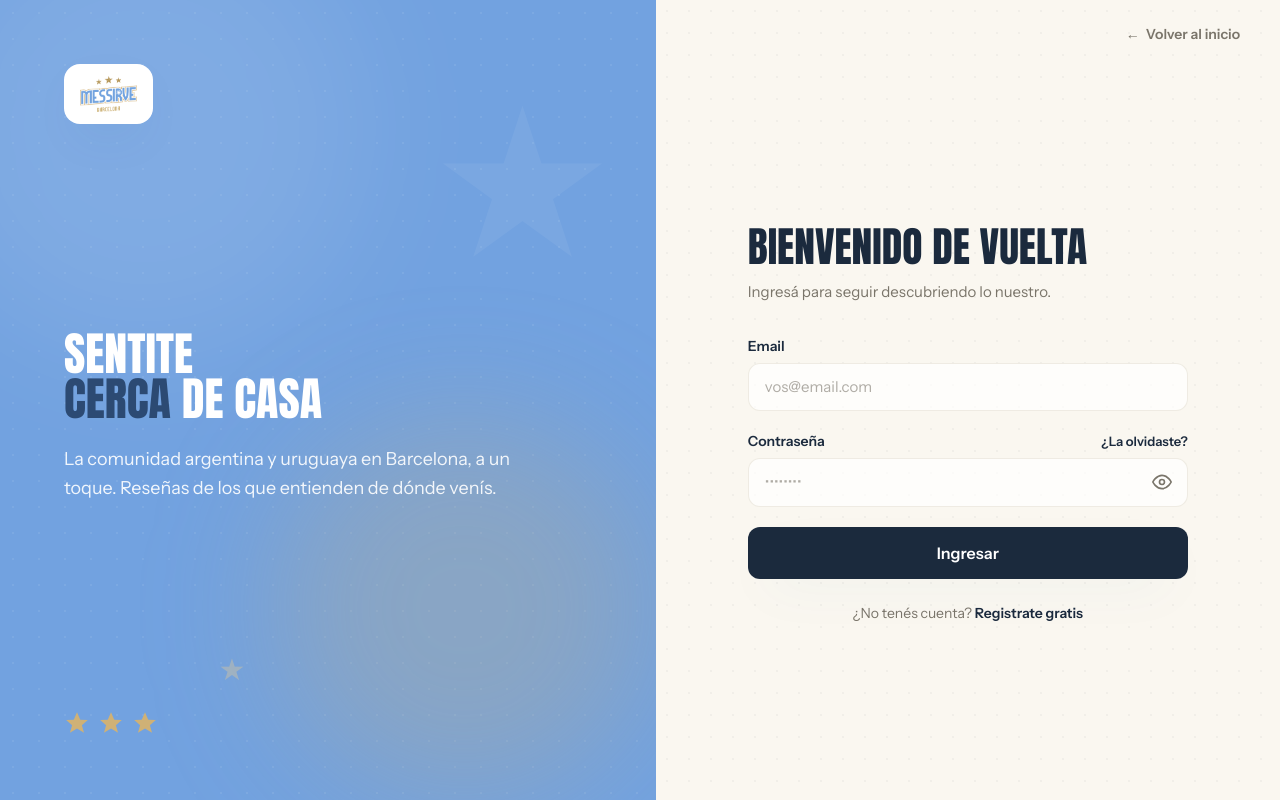
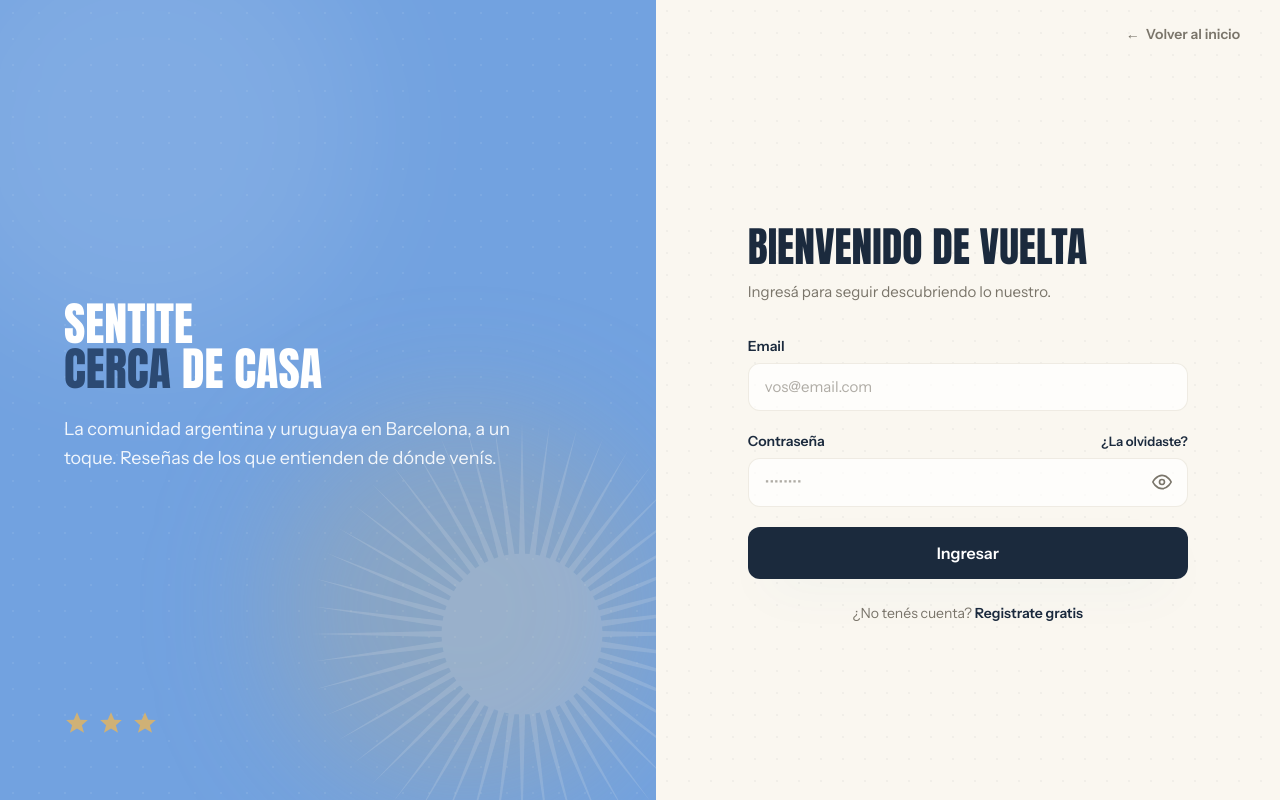
Before and after one commit to vickyrabini/messirve-frontend, a Next.js app: page /login in a window 1280 px wide. Built offline with nearby package versions, Linux system fonts and the light colour scheme.

Commit message:
feat: agregar sol decorativo en paneles de auth

```diff
--- a/app/(auth)/login/page.tsx
+++ b/app/(auth)/login/page.tsx
@@ -1,123 +1,173 @@
-'use client'
+"use client";
 
-import { useActionState, useEffect, useRef, useState } from 'react'
-import Image from 'next/image'
-import Link from 'next/link'
-import { login } from '@/app/actions/auth'
+import { useActionState, useEffect, useRef, useState } from "react";
+import Image from "next/image";
+import Link from "next/link";
+import { login } from "@/app/actions/auth";
+import { AuthSunDecor } from "@/components/auth-sun-decor";
 
-const initialState = { error: null }
+const initialState = { error: null };
 
 export default function LoginPage() {
-  const [state, formAction, isPending] = useActionState(login, initialState)
-  const [showPassword, setShowPassword] = useState(false)
+  const [state, formAction, isPending] = useActionState(login, initialState);
+  const [showPassword, setShowPassword] = useState(false);
 
-  const submitBtnRef = useRef<HTMLButtonElement>(null)
-  const glow1Ref = useRef<HTMLDivElement>(null)
-  const glow2Ref = useRef<HTMLDivElement>(null)
-  const prevErrorRef = useRef<string | null>(null)
+  const submitBtnRef = useRef<HTMLButtonElement>(null);
+  const glow1Ref = useRef<HTMLDivElement>(null);
+  const glow2Ref = useRef<HTMLDivElement>(null);
+  const prevErrorRef = useRef<string | null>(null);
 
   // Reveal stagger — IntersectionObserver + CSS, not RAF-dependent
   useEffect(() => {
-    const reduce = window.matchMedia('(prefers-reduced-motion: reduce)').matches
-    const els = document.querySelectorAll('.reveal')
+    const reduce = window.matchMedia(
+      "(prefers-reduced-motion: reduce)",
+    ).matches;
+    const els = document.querySelectorAll(".reveal");
     if (reduce) {
-      els.forEach((el) => el.classList.add('in'))
-      return
+      els.forEach((el) => el.classList.add("in"));
+      return;
     }
     const io = new IntersectionObserver(
       (entries) =>
         entries.forEach((e) => {
           if (e.isIntersecting) {
-            e.target.classList.add('in')
-            io.unobserve(e.target)
+            e.target.classList.add("in");
+            io.unobserve(e.target);
           }
         }),
-      { threshold: 0.1 }
-    )
-    els.forEach((el) => io.observe(el))
-    const fallback = setTimeout(() => els.forEach((el) => el.classList.add('in')), 2500)
+      { threshold: 0.1 },
+    );
+    els.forEach((el) => io.observe(el));
+    const fallback = setTimeout(
+      () => els.forEach((el) => el.classList.add("in")),
+      2500,
+    );
     return () => {
-      io.disconnect()
-      clearTimeout(fallback)
-    }
-  }, [])
+      io.disconnect();
+      clearTimeout(fallback);
+    };
+  }, []);
 
   // GSAP mouse parallax on brand panel glows
   useEffect(() => {
-    const reduce = window.matchMedia('(prefers-reduced-motion: reduce)').matches
-    if (reduce || !window.matchMedia('(pointer:fine)').matches) return
-    let cleanup: (() => void) | undefined
-    import('gsap').then(({ gsap }) => {
-      const xTo1 = gsap.quickTo(glow1Ref.current, 'x', { duration: 0.8, ease: 'power1.out' })
-      const yTo1 = gsap.quickTo(glow1Ref.current, 'y', { duration: 0.8, ease: 'power1.out' })
-      const xTo2 = gsap.quickTo(glow2Ref.current, 'x', { duration: 1.2, ease: 'power1.out' })
-      const yTo2 = gsap.quickTo(glow2Ref.current, 'y', { duration: 1.2, ease: 'power1.out' })
+    const reduce = window.matchMedia(
+      "(prefers-reduced-motion: reduce)",
+    ).matches;
+    if (reduce || !window.matchMedia("(pointer:fine)").matches) return;
+    let cleanup: (() => void) | undefined;
+    import("gsap").then(({ gsap }) => {
+      const xTo1 = gsap.quickTo(glow1Ref.current, "x", {
+        duration: 0.8,
+        ease: "power1.out",
+      });
+      const yTo1 = gsap.quickTo(glow1Ref.current, "y", {
+        duration: 0.8,
+        ease: "power1.out",
+      });
+      const xTo2 = gsap.quickTo(glow2Ref.current, "x", {
+        duration: 1.2,
+        ease: "power1.out",
+      });
+      const yTo2 = gsap.quickTo(glow2Ref.current, "y", {
+        duration: 1.2,
+        ease: "power1.out",
+      });
       const onMouse = (e: MouseEvent) => {
-        const dx = (e.clientX / window.innerWidth - 0.5) * 40
-        const dy = (e.clientY / window.innerHeight - 0.5) * 40
-        xTo1(dx)
-        yTo1(dy)
-        xTo2(-dx * 0.6)
-        yTo2(-dy * 0.6)
-      }
-      window.addEventListener('mousemove', onMouse, { passive: true })
-      cleanup = () => window.removeEventListener('mousemove', onMouse)
-    })
-    return () => cleanup?.()
-  }, [])
+        const dx = (e.clientX / window.innerWidth - 0.5) * 40;
+        const dy = (e.clientY / window.innerHeight - 0.5) * 40;
+        xTo1(dx);
+        yTo1(dy);
+        xTo2(-dx * 0.6);
+        yTo2(-dy * 0.6);
+      };
+      window.addEventListener("mousemove", onMouse, { passive: true });
+      cleanup = () => window.removeEventListener("mousemove", onMouse);
+    });
+    return () => cleanup?.();
+  }, []);
 
   // Shake submit button on new error
   useEffect(() => {
-    if (!state?.error || state.error === prevErrorRef.current) return
-    prevErrorRef.current = state.error
-    import('gsap').then(({ gsap }) => {
-      if (!submitBtnRef.current) return
-      gsap.fromTo(submitBtnRef.current, { x: 0 }, { x: 8, duration: 0.5, ease: 'elastic.out(1,0.3)', yoyo: true, repeat: 5 })
-    })
-  }, [state?.error])
+    if (!state?.error || state.error === prevErrorRef.current) return;
+    prevErrorRef.current = state.error;
+    import("gsap").then(({ gsap }) => {
+      if (!submitBtnRef.current) return;
+      gsap.fromTo(
+        submitBtnRef.current,
+        { x: 0 },
+        {
+          x: 8,
+          duration: 0.5,
+          ease: "elastic.out(1,0.3)",
+          yoyo: true,
+          repeat: 5,
+        },
+      );
+    });
+  }, [state?.error]);
 
   return (
     <div className="fixed inset-0 z-50 overflow-y-auto bg-cream">
       <div className="min-h-full lg:grid lg:grid-cols-[1.05fr_1fr]">
         {/* ── PANEL DE MARCA (izq, solo desktop) ── */}
-        <aside className="relative hidden lg:flex flex-col justify-between overflow-hidden bg-celeste p-12 xl:p-16 text-white">
+        <aside className="relative hidden lg:flex flex-col overflow-hidden bg-celeste p-12 xl:p-16 text-white">
           {/* Dot texture */}
           <div
             className="pointer-events-none absolute inset-0 opacity-[0.07]"
-            style={{ backgroundImage: 'radial-gradient(white 1px, transparent 1px)', backgroundSize: '26px 26px' }}
+            style={{
+              backgroundImage: "radial-gradient(white 1px, transparent 1px)",
+              backgroundSize: "26px 26px",
+            }}
           />
           {/* Glow blobs — GSAP parallax targets */}
-          <div ref={glow1Ref} className="float-slow pointer-events-none absolute -top-24 -left-20 h-[28rem] w-[28rem] rounded-full bg-white/10 blur-3xl" />
-          <div ref={glow2Ref} className="float-slow pointer-events-none absolute bottom-0 right-0 h-96 w-96 rounded-full bg-dorado/25 blur-3xl" />
-          {/* Giant star */}
-          <div className="pointer-events-none absolute right-10 top-16 select-none font-brand text-[13rem] leading-none text-white/[0.06]">
-            ★
-          </div>
-          <div className="pointer-events-none absolute bottom-28 left-1/3 select-none text-3xl text-dorado-light/40">★</div>
+          <div
+            ref={glow1Ref}
+            className="float-slow pointer-events-none absolute -top-24 -left-20 h-[28rem] w-[28rem] rounded-full bg-white/10 blur-3xl"
+          />
+          <div
+            ref={glow2Ref}
+            className="float-slow pointer-events-none absolute bottom-0 right-0 h-96 w-96 rounded-full bg-dorado/25 blur-3xl"
+          />
+          <AuthSunDecor />
 
-          {/* Logo badge */}
+          {/* Logo badge
           <div className="reveal relative z-10">
-            <Link href="/" className="inline-flex items-center rounded-2xl bg-white px-4 py-3 shadow-soft">
-              <Image src="/messirve-logo.png" alt="Messirve Barcelona" width={120} height={44} className="h-9 w-auto" />
+            <Link
+              href="/"
+              className="inline-flex items-center rounded-2xl bg-white px-4 py-3 shadow-soft"
+            >
+              <Image
+                src="/messirve-logo.png"
+                alt="Messirve Barcelona"
+                width={120}
+                height={44}
+                className="h-9 w-auto"
+              />
             </Link>
-          </div>
+          </div> */}
 
           {/* Centro: copy */}
-          <div className="relative z-10 max-w-md">
+          <div className="relative z-10 flex flex-1 flex-col justify-center max-w-md">
             <h2
               className="reveal font-brand uppercase leading-[0.98]"
-              style={{ fontSize: 'clamp(2.4rem,3.6vw,3.6rem)' }}
+              style={{ fontSize: "clamp(2.4rem,3.6vw,3.6rem)" }}
             >
               Sentite <br />
-              <span style={{ color: '#2C4A73' }}>cerca</span>&nbsp;de casa
+              <span style={{ color: "#2C4A73" }}>cerca</span>&nbsp;de casa
             </h2>
-            <p className="reveal mt-6 text-lg leading-relaxed text-white/90" style={{ transitionDelay: '60ms' }}>
-              La comunidad argentina y uruguaya en Barcelona, a un toque. Reseñas de los que entienden de dónde venís.
+            <p
+              className="reveal mt-6 text-lg leading-relaxed text-white/90"
+              style={{ transitionDelay: "60ms" }}
+            >
+              La comunidad argentina y uruguaya en Barcelona, a un toque.
+              Reseñas de los que entienden de dónde venís.
             </p>
           </div>
-
           {/* Estrellas */}
-          <div className="reveal relative z-10 flex items-center gap-2" style={{ transitionDelay: '120ms' }}>
+          <div
+            className="reveal relative z-10 flex items-center gap-2"
+            style={{ transitionDelay: "120ms" }}
+          >
             <svg width={26} height={26} viewBox="0 0 24 24" fill="#CFB176">
               <polygon points="12,2 15,9 22,9.3 16.5,14 18.5,21 12,17 5.5,21 7.5,14 2,9.3 9,9" />
             </svg>
@@ -135,7 +185,13 @@ export default function LoginPage() {
           {/* Top bar */}
           <div className="flex items-center justify-between px-6 pt-6 sm:px-10">
             <Link href="/" className="lg:hidden">
-              <Image src="/messirve-logo.png" alt="Messirve Barcelona" width={120} height={44} className="h-10 w-auto" />
+              <Image
+                src="/messirve-logo.png"
+                alt="Messirve Barcelona"
+                width={120}
+                height={44}
+                className="h-10 w-auto"
+              />
             </Link>
             <Link
               href="/"
@@ -148,18 +204,27 @@ export default function LoginPage() {
           <div className="flex flex-1 items-center justify-center px-6 py-10 sm:px-10">
             <div className="w-full max-w-[440px]">
               <header className="mb-8">
-                <h1 className="reveal font-brand uppercase leading-tight text-ink" style={{ fontSize: 'clamp(1.9rem,4vw,2.6rem)' }}>
+                <h1
+                  className="reveal font-brand uppercase leading-tight text-ink"
+                  style={{ fontSize: "clamp(1.9rem,4vw,2.6rem)" }}
+                >
                   Bienvenido de vuelta
                 </h1>
-                <p className="reveal mt-2 text-[15px] text-muted" style={{ transitionDelay: '60ms' }}>
+                <p
+                  className="reveal mt-2 text-[15px] text-muted"
+                  style={{ transitionDelay: "60ms" }}
+                >
                   Ingresá para seguir descubriendo lo nuestro.
                 </p>
               </header>
 
               <form action={formAction} noValidate className="space-y-5">
                 {/* Email */}
-                <div className="reveal" style={{ transitionDelay: '120ms' }}>
-                  <label htmlFor="email" className="mb-1.5 block text-[14px] font-semibold text-ink">
+                <div className="reveal" style={{ transitionDelay: "120ms" }}>
+                  <label
+                    htmlFor="email"
+                    className="mb-1.5 block text-[14px] font-semibold text-ink"
+                  >
                     Email
                   </label>
                   <input
@@ -174,12 +239,18 @@ export default function LoginPage() {
                 </div>
 
                 {/* Contraseña */}
-                <div className="reveal" style={{ transitionDelay: '180ms' }}>
+                <div className="reveal" style={{ transitionDelay: "180ms" }}>
                   <div className="mb-1.5 flex items-center justify-between">
-                    <label htmlFor="password" className="block text-[14px] font-semibold text-ink">
+                    <label
+                      htmlFor="password"
+                      className="block text-[14px] font-semibold text-ink"
+                    >
                       Contraseña
                     </label>
-                    <Link href="/forgot-password" className="text-[13px] font-semibold text-celeste-deep hover:underline">
+                    <Link
+                      href="/forgot-password"
+                      className="text-[13px] font-semibold text-celeste-deep hover:underline"
+                    >
                       ¿La olvidaste?
                     </Link>
                   </div>
@@ -187,7 +258,7 @@ export default function LoginPage() {
                     <input
                       id="password"
                       name="password"
-                      type={showPassword ? 'text' : 'password'}
+                      type={showPassword ? "text" : "password"}
                       autoComplete="current-password"
                       required
                       placeholder="••••••••"
@@ -196,16 +267,32 @@ export default function LoginPage() {
                     <button
                       type="button"
                       onClick={() => setShowPassword((v) => !v)}
-                      aria-label={showPassword ? 'Ocultar contraseña' : 'Mostrar contraseña'}
+                      aria-label={
+                        showPassword
+                          ? "Ocultar contraseña"
+                          : "Mostrar contraseña"
+                      }
                       className="absolute right-2 top-1/2 -translate-y-1/2 grid h-9 w-9 place-items-center rounded-lg text-muted transition-colors hover:bg-celeste/10 hover:text-celeste-deep"
                     >
                       {showPassword ? (
-                        <svg viewBox="0 0 24 24" fill="none" stroke="currentColor" strokeWidth={2} className="h-5 w-5">
+                        <svg
+                          viewBox="0 0 24 24"
+                          fill="none"
+                          stroke="currentColor"
+                          strokeWidth={2}
+                          className="h-5 w-5"
+                        >
                           <path d="M17.94 17.94A10.07 10.07 0 0 1 12 20c-7 0-11-8-11-8a18.45 18.45 0 0 1 5.06-5.94M9.9 4.24A9.12 9.12 0 0 1 12 4c7 0 11 8 11 8a18.5 18.5 0 0 1-2.16 3.19m-6.72-1.07a3 3 0 1 1-4.24-4.24" />
                           <line x1={1} y1={1} x2={23} y2={23} />
                         </svg>
                       ) : (
-                        <svg viewBox="0 0 24 24" fill="none" stroke="currentColor" strokeWidth={2} className="h-5 w-5">
+                        <svg
+                          viewBox="0 0 24 24"
+                          fill="none"
+                          stroke="currentColor"
+                          strokeWidth={2}
+                          className="h-5 w-5"
+                        >
                           <path d="M1 12s4-8 11-8 11 8 11 8-4 8-11 8-11-8-11-8z" />
                           <circle cx={12} cy={12} r={3} />
                         </svg>
@@ -228,11 +315,21 @@ export default function LoginPage() {
                     >
                       <circle cx={12} cy={12} r={9} />
                       <path d="M12 8v4" />
-                      <circle cx={12} cy={16} r={0.6} fill="#C0492F" stroke="none" />
+                      <circle
+                        cx={12}
+                        cy={16}
+                        r={0.6}
+                        fill="#C0492F"
+                        stroke="none"
+                      />
                     </svg>
                     <div>
-                      <p className="text-[16px] font-semibold text-[#A63B24]">No pudimos iniciar sesión</p>
-                      <p className="mt-0.5 text-[15px] text-[#B4665A]">{state.error}</p>
+                      <p className="text-[16px] font-semibold text-[#A63B24]">
+                        No pudimos iniciar sesión
+                      </p>
+                      <p className="mt-0.5 text-[15px] text-[#B4665A]">
+                        {state.error}
+                      </p>
                     </div>
                   </div>
                 )}
@@ -243,25 +340,46 @@ export default function LoginPage() {
                   type="submit"
                   disabled={isPending}
                   className="reveal group relative w-full overflow-hidden rounded-xl bg-celeste-deep px-6 py-3.5 text-[16px] font-semibold text-white shadow-soft transition-all hover:bg-[#15212F] hover:-translate-y-0.5 active:translate-y-0 disabled:cursor-not-allowed disabled:translate-y-0 disabled:opacity-60"
-                  style={{ transitionDelay: '300ms' }}
+                  style={{ transitionDelay: "300ms" }}
                 >
                   {isPending ? (
                     <span className="inline-flex items-center justify-center gap-2">
-                      <svg className="h-5 w-5 animate-spin" viewBox="0 0 24 24" fill="none">
-                        <circle className="opacity-25" cx={12} cy={12} r={10} stroke="currentColor" strokeWidth={4} />
-                        <path className="opacity-75" fill="currentColor" d="M4 12a8 8 0 018-8V0C5.373 0 0 5.373 0 12h4z" />
+                      <svg
+                        className="h-5 w-5 animate-spin"
+                        viewBox="0 0 24 24"
+                        fill="none"
+                      >
+                        <circle
+                          className="opacity-25"
+                          cx={12}
+                          cy={12}
+                          r={10}
+                          stroke="currentColor"
+                          strokeWidth={4}
+                        />
+                        <path
+                          className="opacity-75"
+                          fill="currentColor"
+                          d="M4 12a8 8 0 018-8V0C5.373 0 0 5.373 0 12h4z"
+                        />
                       </svg>
                       Entrando...
                     </span>
                   ) : (
-                    'Ingresar'
+                    "Ingresar"
                   )}
                 </button>
               </form>
 
-              <p className="reveal mt-6 text-center text-[14px] text-muted" style={{ transitionDelay: '360ms' }}>
-                ¿No tenés cuenta?{' '}
-                <Link href="/register" className="font-semibold text-celeste-deep hover:underline">
+              <p
+                className="reveal mt-6 text-center text-[14px] text-muted"
+                style={{ transitionDelay: "360ms" }}
+              >
+                ¿No tenés cuenta?{" "}
+                <Link
+                  href="/register"
+                  className="font-semibold text-celeste-deep hover:underline"
+                >
                   Registrate gratis
                 </Link>
               </p>
@@ -270,5 +388,5 @@ export default function LoginPage() {
         </section>
       </div>
     </div>
-  )
+  );
 }
--- a/app/auth/reset-password/page.tsx
+++ b/app/auth/reset-password/page.tsx
@@ -3,6 +3,7 @@ import Image from 'next/image'
 import Link from 'next/link'
 import { createClient } from '@/lib/supabase/server'
 import ResetPasswordForm from './reset-password-form'
+import { AuthSunDecor } from '@/components/auth-sun-decor'
 
 export default async function ResetPasswordPage() {
   const supabase = await createClient()
@@ -18,22 +19,23 @@ export default async function ResetPasswordPage() {
     <div className="fixed inset-0 z-50 overflow-y-auto bg-cream">
       <div className="min-h-full lg:grid lg:grid-cols-[1.05fr_1fr]">
         {/* ── PANEL DE MARCA (izq, solo desktop) ── */}
-        <aside className="relative hidden lg:flex flex-col justify-between overflow-hidden bg-celeste p-12 xl:p-16 text-white">
+        <aside className="relative hidden lg:flex flex-col overflow-hidden bg-celeste p-12 xl:p-16 text-white">
           <div
             className="pointer-events-none absolute inset-0 opacity-[0.07]"
             style={{ backgroundImage: 'radial-gradient(white 1px, transparent 1px)', backgroundSize: '26px 26px' }}
           />
           <div className="float-slow pointer-events-none absolute -top-24 -left-20 h-[28rem] w-[28rem] rounded-full bg-white/10 blur-3xl" />
           <div className="float-slow pointer-events-none absolute bottom-0 right-0 h-96 w-96 rounded-full bg-dorado/25 blur-3xl" />
-          <div className="pointer-events-none absolute right-10 top-16 select-none font-brand text-[13rem] leading-none text-white/[0.06]">★</div>
+          <AuthSunDecor />
 
+          {/* Logo badge
           <div className="relative z-10">
             <Link href="/" className="inline-flex items-center rounded-2xl bg-white px-4 py-3 shadow-soft">
               <Image src="/messirve-logo.png" alt="Messirve Barcelona" width={120} height={44} className="h-9 w-auto" />
             </Link>
-          </div>
+          </div> */}
 
-          <div className="relative z-10 max-w-md">
+          <div className="relative z-10 flex flex-1 flex-col justify-center max-w-md">
             <h2 className="font-brand uppercase leading-[0.98]" style={{ fontSize: 'clamp(2.4rem,3.6vw,3.6rem)' }}>
               Sentite <br />
               <span style={{ color: '#2C4A73' }}>cerca</span>&nbsp;de casa
@@ -43,7 +45,6 @@ export default async function ResetPasswordPage() {
               venís.
             </p>
           </div>
-
           <div className="relative z-10 flex items-center gap-2">
             <svg width={26} height={26} viewBox="0 0 24 24" fill="#CFB176">
               <polygon points="12,2 15,9 22,9.3 16.5,14 18.5,21 12,17 5.5,21 7.5,14 2,9.3 9,9" />
--- /dev/null
+++ b/components/auth-sun-decor.tsx
@@ -0,0 +1,18 @@
+export function AuthSunDecor() {
+  return (
+    <div
+      aria-hidden
+      className="pointer-events-none absolute -right-24 -bottom-16 h-[460px] w-[460px] bg-cream opacity-[0.14]"
+      style={{
+        maskImage: 'url(/sun-decor.svg)',
+        WebkitMaskImage: 'url(/sun-decor.svg)',
+        maskSize: 'contain',
+        WebkitMaskSize: 'contain',
+        maskRepeat: 'no-repeat',
+        WebkitMaskRepeat: 'no-repeat',
+        maskPosition: 'center',
+        WebkitMaskPosition: 'center',
+      }}
+    />
+  )
+}
```
Also changed, not shown: app/(auth)/forgot-password/page.tsx (+7 -6 lines), app/(auth)/register/page.tsx (+6 -10 lines).
